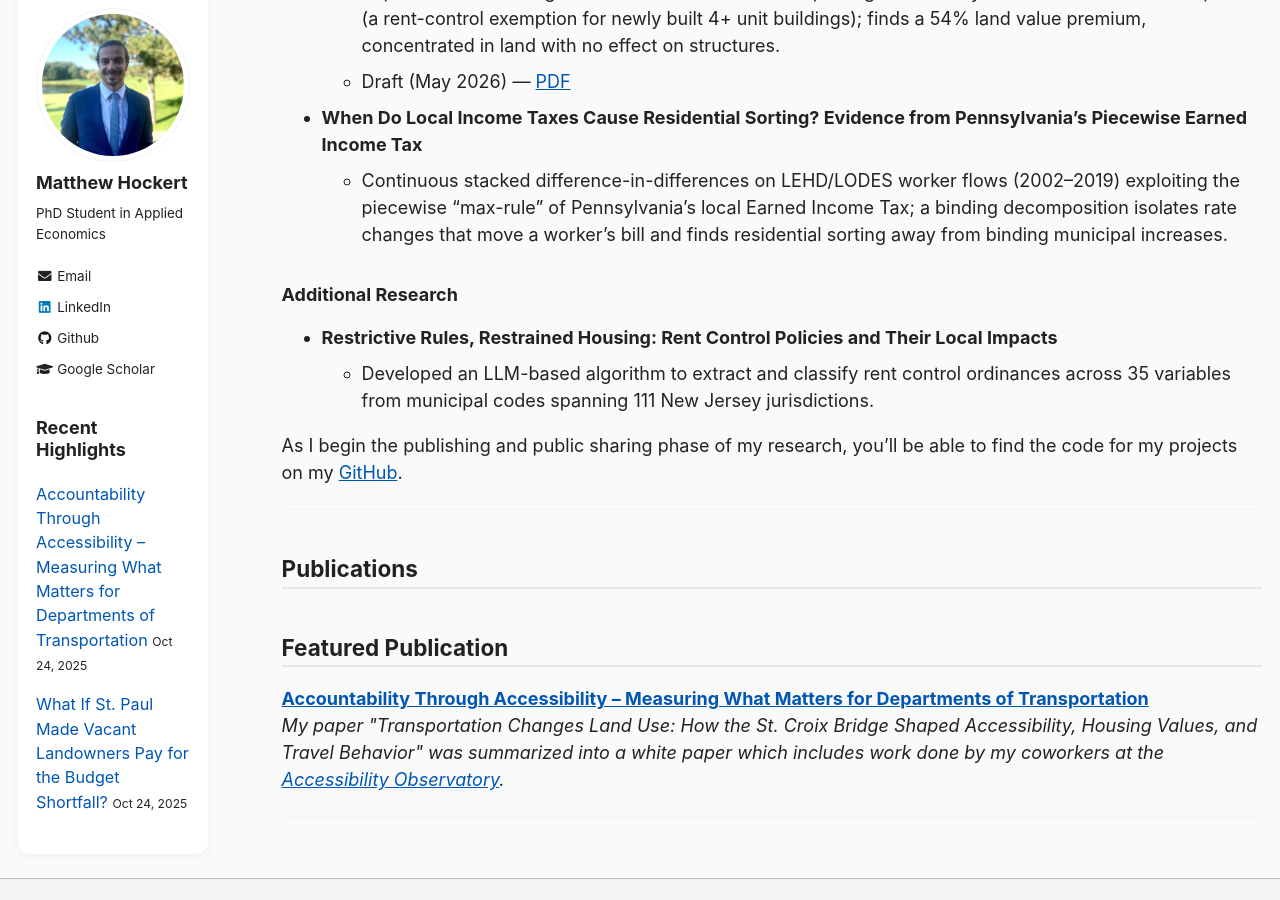
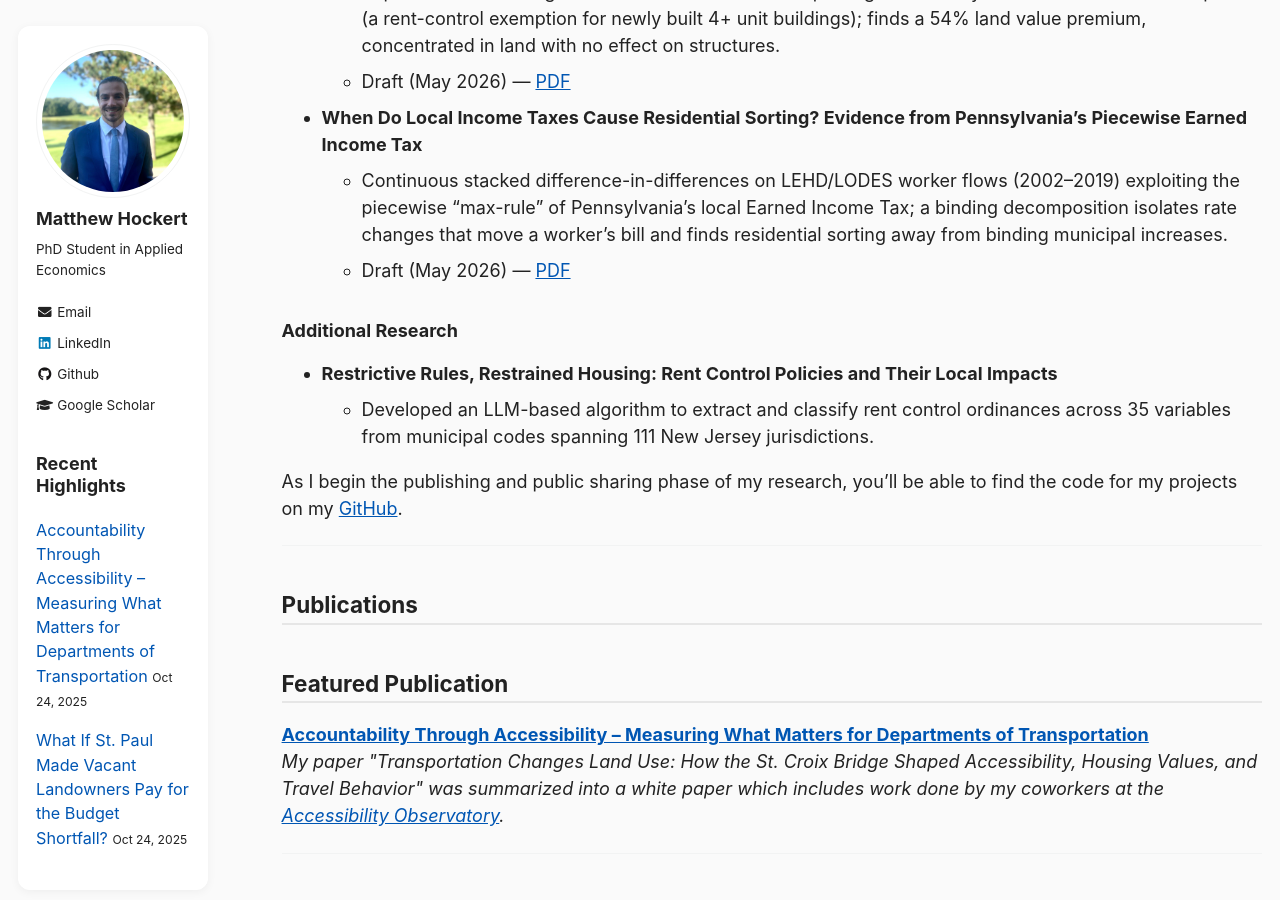
Before and after one commit to MatthewHockert/MatthewHockert.github.io, a Jekyll site: the page built from _pages/publications.md, in a window 1280 px wide and 900 px high, scrolled down 726 px. Built offline with Jekyll 4.4.1, drawn with Linux system fonts in a browser that asks for light colours.

Commit message:
Post local income tax working paper draft + link on publications

```diff
--- a/_pages/publications.md
+++ b/_pages/publications.md
@@ -30,6 +30,7 @@ I am developing several research papers as part of my dissertation and related p
 
 - **When Do Local Income Taxes Cause Residential Sorting? Evidence from Pennsylvania's Piecewise Earned Income Tax**
   - Continuous stacked difference-in-differences on LEHD/LODES worker flows (2002–2019) exploiting the piecewise "max-rule" of Pennsylvania's local Earned Income Tax; a binding decomposition isolates rate changes that move a worker's bill and finds residential sorting away from binding municipal increases.
+  - Draft (May 2026) — [PDF]({{ '/files/local-income-tax-sorting.pdf' | relative_url }})
 
 ### Additional Research
 
```
Also changed, not shown: 1 other file.
